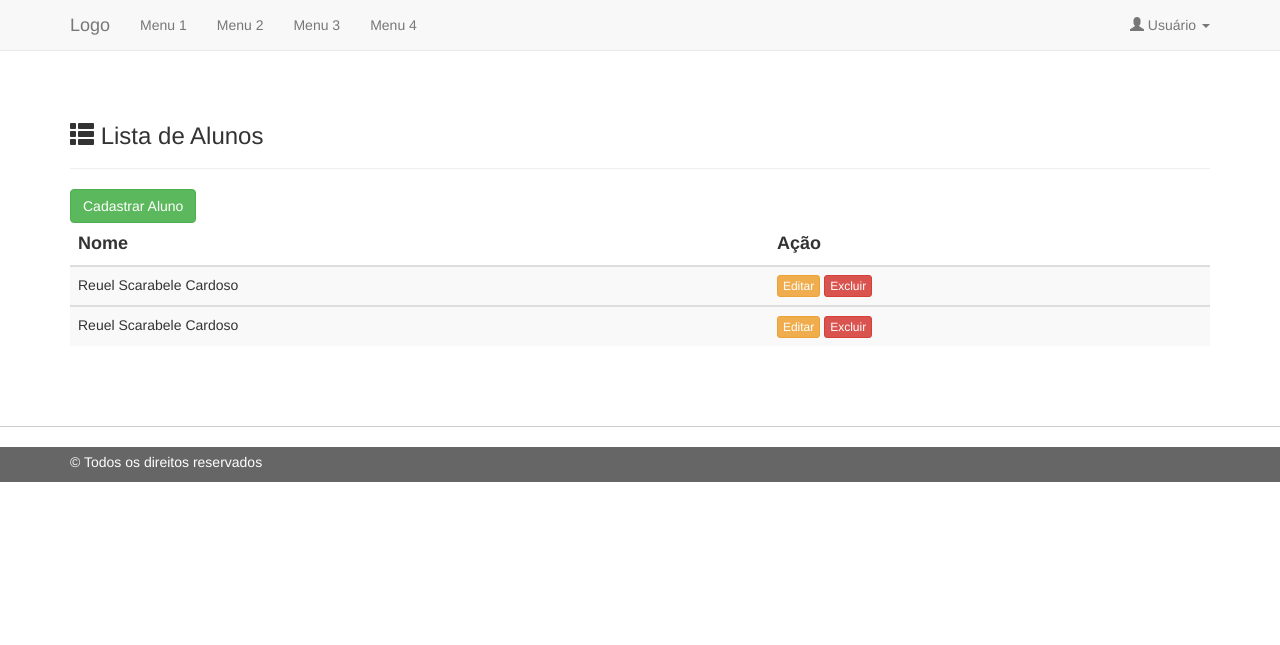
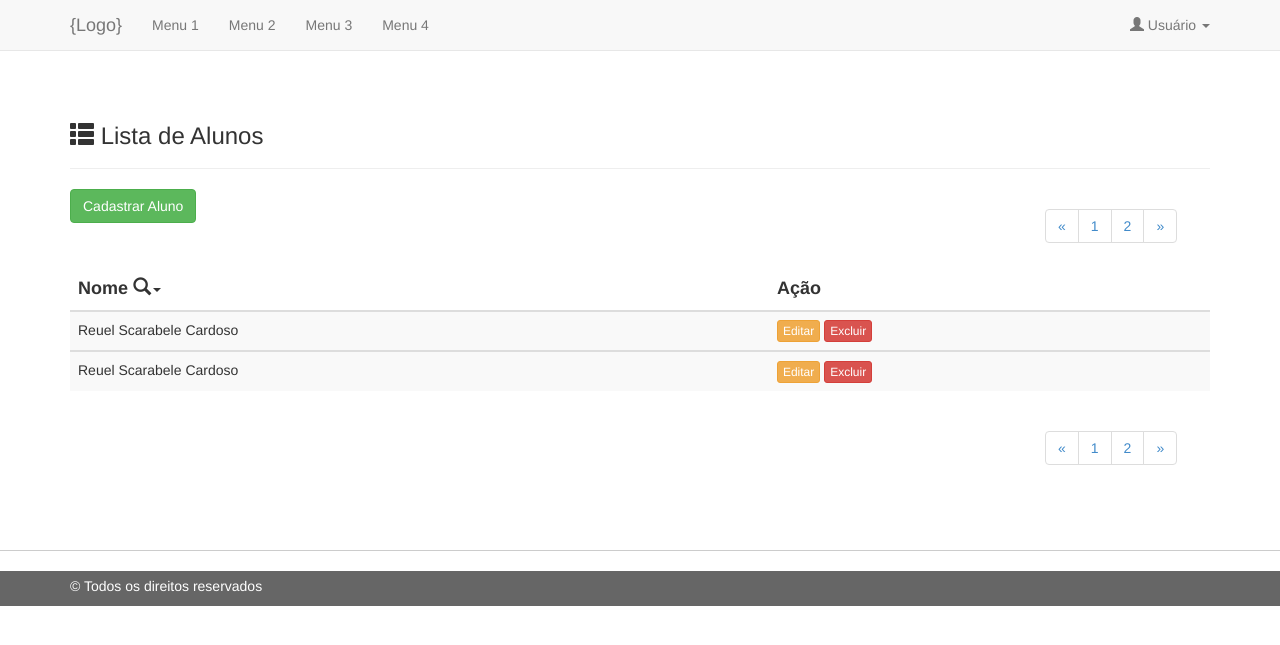
Before and after one commit to reuelsc/tcc, a PHP site: page /alunos.php in a window 1280 px wide. Shown: the top 645 px of the page. Run offline with PHP 8.4, Linux system fonts and the light colour scheme.

Commit message:
tela de listagem de alunos

```diff
--- a/alunos.php
+++ b/alunos.php
@@ -21,7 +21,7 @@
 					<span class="icon-bar"></span>
 					<span class="icon-bar"></span>
 				</button>
-				<a href="#" class="navbar-brand">Logo</a>
+				<a href="#" class="navbar-brand">{Logo}</a>
 			</div>
 
 			<div class="collapse navbar-collapse" id="navbar-collapse">
@@ -54,14 +54,28 @@
 						<h3><span class="glyphicon glyphicon-th-list"></span> Lista de Alunos</h3>
 					</div>
 
-					<button type="button" class="btn btn-success">Cadastrar Aluno</button>
-					<br>
+					<div class="row">
+						<div class="col-md-10">
+							<button type="button" class="btn btn-success">Cadastrar Aluno</button>
+						</div>
+
+						<div class="col-md-2">
+							<ul class="pagination">
+								<li><a href="#">&laquo;</a></li>
+								<li><a href="#">1</a></li>
+								<li><a href="#">2</a></li>
+								<li><a href="#">&raquo;</a></li>
+							</ul>
+						</div>
+					</div>
+
+					<div class="clearfix"></div>
 
 					<div class="table-responsive">
 						<table class="table table-striped bordered">
 							<thead class="h4">
 								<tr>
-									<th>Nome</th>
+									<th>Nome <span class="glyphicon glyphicon-search"></span><span class="caret"></span></th>
 									<th>Ação</th>
 								</tr>
 							</thead>
@@ -69,8 +83,8 @@
 								<tr>
 									<td>Reuel Scarabele Cardoso</td>
 									<td><button type="button" class="btn btn-warning btn-xs">Editar</button> <button type="button" class="btn btn-danger btn-xs" data-toggle="modal" data-target="#modal-delete">Excluir</button></td>
-									<div class="modal fade" id="modal-delete" tabindex="-1" role="dialog" aria-labelledby="myModal" aria-hidden="true">
-										<div class="modal-dialog">
+									<div class="modal fade" id="modal-delete" tabindex="-1" role="dialog" aria-labelledby="modal-delete" aria-hidden="true">
+										<div class="modal-dialog modal-sm">
 											<div class="modal-content">
 												<div class="modal-header">
 													<button type="button" class="close" data-dismiss="modal"><span aria-hidden="true">&times;</span><span class="sr-only">Sair</span></button>
@@ -95,6 +109,17 @@
 							</tbody>
 						</table>
 					</div>
+
+					<div class="row">
+						<div class="col-md-offset-10 col-md-2">
+							<ul class="pagination">
+								<li><a href="#">&laquo;</a></li>
+								<li><a href="#">1</a></li>
+								<li><a href="#">2</a></li>
+								<li><a href="#">&raquo;</a></li>
+							</ul>
+						</div>
+					</div>
 				</div>
 			</div>
 		</div>
```
